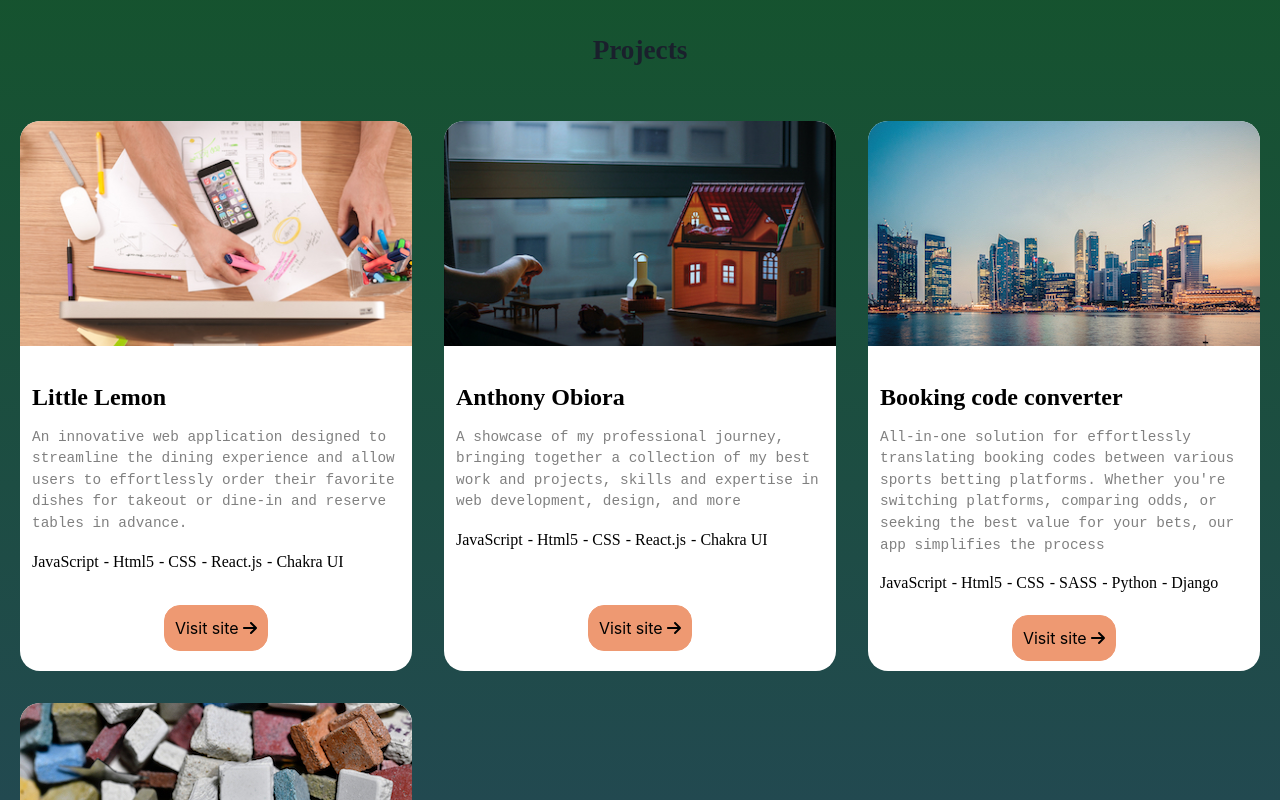
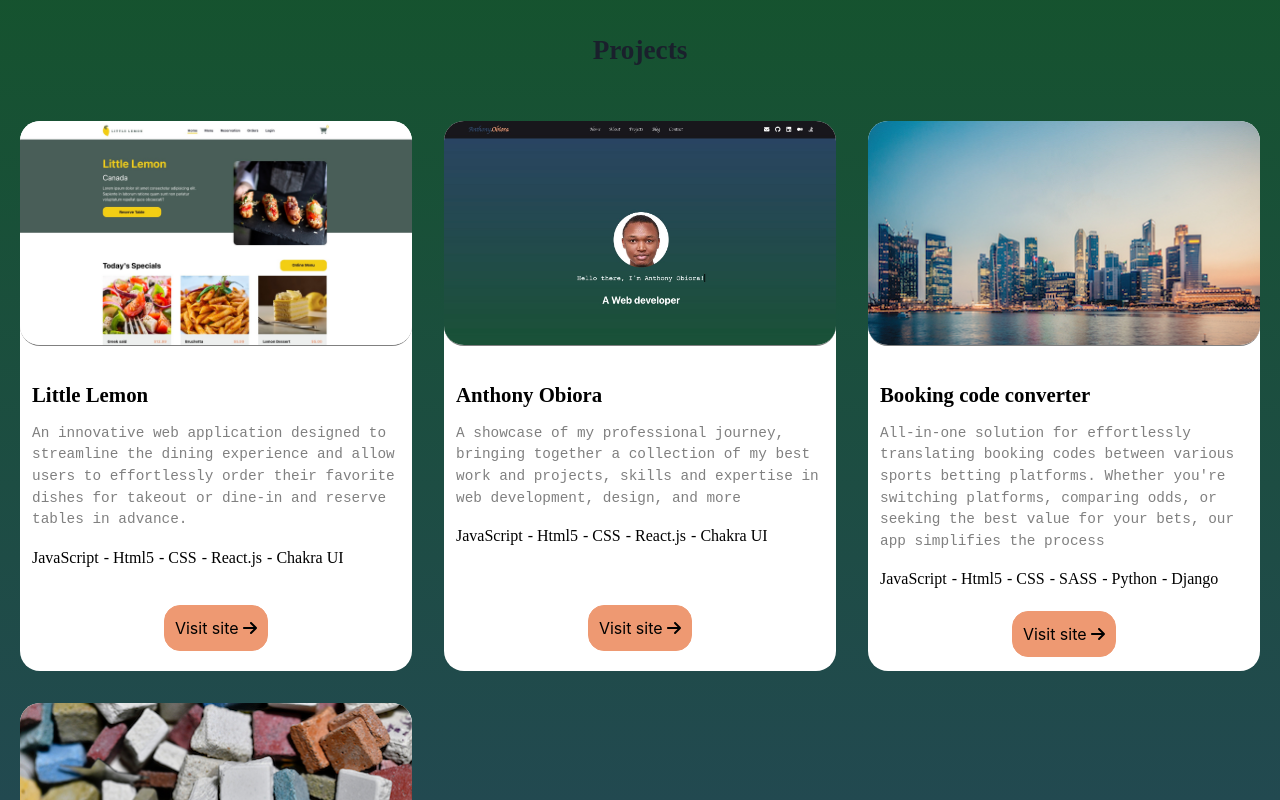
Before and after one commit to iamkizito/portfolio, a React (Create React App) app: page / in a window 1280 px wide. Shown: the part 1620-2420 px from the top of the page. Built offline with nearby package versions, Linux system fonts and the light colour scheme.

Commit message:
added the correct project image to littlelemon and anthonyobiora

```diff
--- a/src/components/projects/ProjectCard.jsx
+++ b/src/components/projects/ProjectCard.jsx
@@ -20,15 +20,21 @@ const ProjectCard = ({ imageSrc, title, description, techStacks, link}) => {
 			justify="space-between"
 		>
 			<Box>
-				<Image src={imageSrc} borderRadius={20}
+				<Box className="image"
 					width='100%'
 					height="250px"
 					transition="padding 0.2s ease-out"
-					objectFit="cover"
 					paddingBottom={isHovered? "0px": "25px"}
-				/>
+				>
+					<Image src={imageSrc} borderRadius={20}
+						width='100%'
+						height="100%"
+						objectFit="cover"
+						borderBottom="1px solid grey"
+					/>
+				</Box>
 				<VStack padding={3} alignItems="flex-start" spacing="15px">
-					<Heading as='h6' fontSize='1.5rem' fontFamily={fonts.heading}>{title}</Heading>
+					<Heading as='h6' fontSize='1.3rem' fontFamily={fonts.heading}>{title}</Heading>
 
 					<Text color='grey' fontFamily={fonts.paragrah} fontSize='0.9rem' >{description}</Text>
 
--- a/src/components/projects/Projects.jsx
+++ b/src/components/projects/Projects.jsx
@@ -8,14 +8,14 @@ const projects = [
 	{
 		title: "Little Lemon",
 		description:"An innovative web application designed to streamline the dining experience and allow users to effortlessly order their favorite dishes for takeout or dine-in and reserve tables in advance.",
-		getImageSrc: () => require("../../images/photo1.jpg"),
+		getImageSrc: () => require("../../images/littlelemon.jpg"),
 		techStacks: ['JavaScript', 'Html5', 'CSS', 'React.js', 'Chakra UI'],
 		link: "https://thelittlelemon.netlify.app",
 	},
 	{
 		title: "Anthony Obiora",
 		description:"A showcase of my professional journey, bringing together a collection of my best work and projects, skills and expertise in web development, design, and more",
-		getImageSrc: () => require("../../images/photo2.jpg"),
+		getImageSrc: () => require("../../images/anthonyobiora.jpg"),
 		techStacks: ['JavaScript', 'Html5', 'CSS', 'React.js', 'Chakra UI'],
 		link: "https://anthonyobiora.netlify.app",
 	},
```
Also changed, not shown: src/images/anthonyobiora.jpg (added), src/images/littlelemon.jpg (added).
